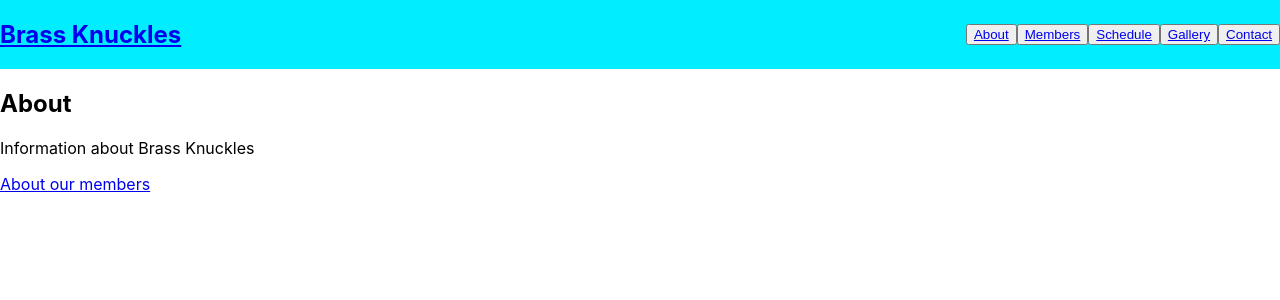
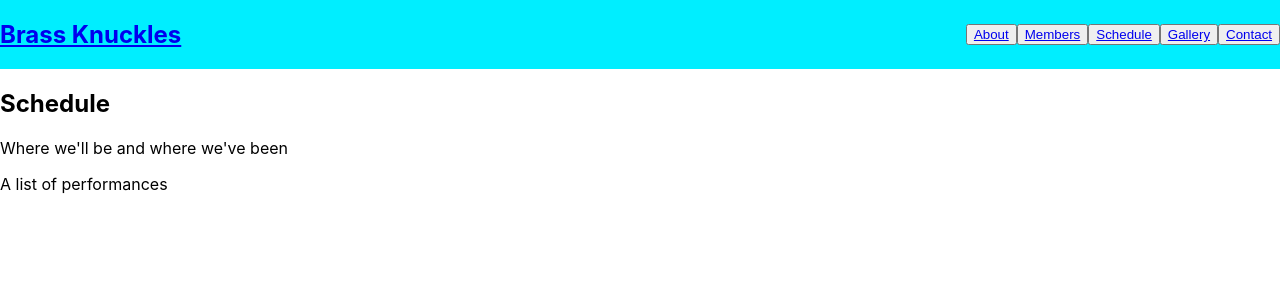
Before and after one commit to jamestw13/brass-knuckles, a React (Create React App) app: page /schedule in a window 1280 px wide. Shown: the top 300 px of the page. Built offline with nearby package versions, Linux system fonts and the light colour scheme.

Commit message:
differentiated page content from template

```diff
--- a/src/components/Header.js
+++ b/src/components/Header.js
@@ -15,7 +15,7 @@ function Header() {
           <Link to='/members'>Members</Link>
         </button>
         <button>
-          <Link to='/about'>Schedule</Link>
+          <Link to='/schedule'>Schedule</Link>
         </button>
         <button>
           <Link to='/gallery'>Gallery</Link>
--- a/src/pages/Contact.js
+++ b/src/pages/Contact.js
@@ -1,14 +1,13 @@
 import React from 'react';
 import { Link } from 'react-router-dom';
 
-function About() {
+function Contact() {
   return (
     <section>
-      <h2>About</h2>
-      <p>Information about Brass Knuckles</p>
-      <Link to='/members'>About our members</Link>
+      <h2>Contact</h2>
+      <p>Links to Social media and email</p>
     </section>
   );
 }
 
-export default About;
+export default Contact;
--- a/src/pages/Gallery.js
+++ b/src/pages/Gallery.js
@@ -1,14 +1,13 @@
 import React from 'react';
 import { Link } from 'react-router-dom';
 
-function About() {
+function Gallery() {
   return (
     <section>
-      <h2>About</h2>
-      <p>Information about Brass Knuckles</p>
-      <Link to='/members'>About our members</Link>
+      <h2>Gallery</h2>
+      <p>Images, audio, and video of our performances</p>
     </section>
   );
 }
 
-export default About;
+export default Gallery;
--- a/src/pages/Members.js
+++ b/src/pages/Members.js
@@ -4,9 +4,13 @@ import { Link } from 'react-router-dom';
 function About() {
   return (
     <section>
-      <h2>About</h2>
-      <p>Information about Brass Knuckles</p>
-      <Link to='/members'>About our members</Link>
+      <h2>Members</h2>
+      <h3>Craig Mason</h3>
+      <h3>Dan Cross</h3>
+      <h3>TJ James</h3>
+      <h3>Karl Zelle</h3>
+      <h3>Alex Bauer</h3>
+      <h3>Jim Latimer</h3>
     </section>
   );
 }
--- a/src/pages/Schedule.js
+++ b/src/pages/Schedule.js
@@ -1,14 +1,14 @@
 import React from 'react';
 import { Link } from 'react-router-dom';
 
-function About() {
+function Schedule() {
   return (
     <section>
-      <h2>About</h2>
-      <p>Information about Brass Knuckles</p>
-      <Link to='/members'>About our members</Link>
+      <h2>Schedule</h2>
+      <p>Where we'll be and where we've been</p>
+      <p>A list of performances</p>
     </section>
   );
 }
 
-export default About;
+export default Schedule;
```
Also changed, not shown: 1 other file (tests, documents, lock files or other folders).
